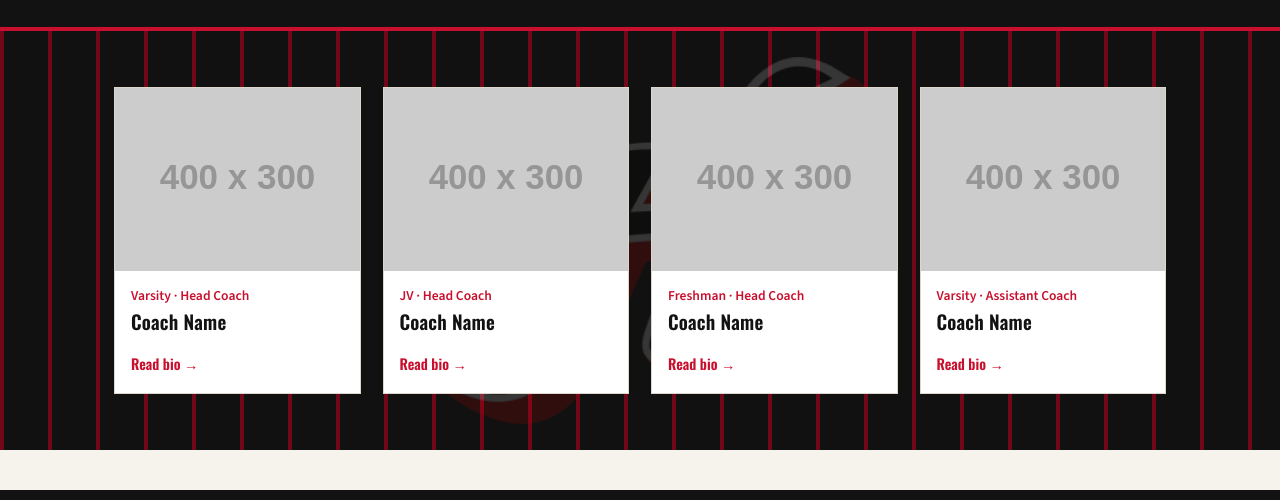
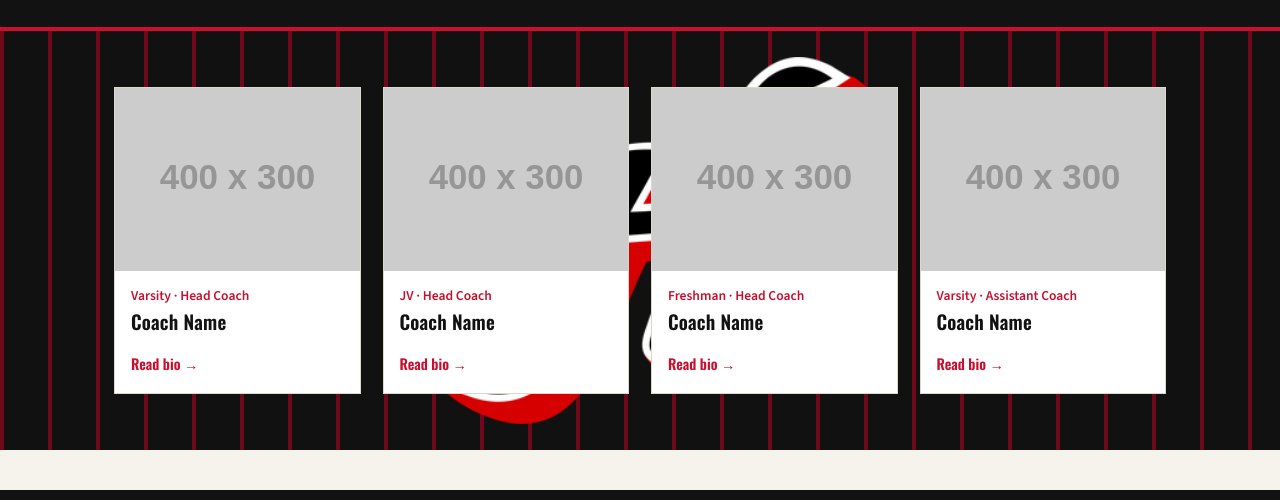
Before and after one commit to PopCalendar/HartHawks, a plain HTML site: page coaches.html in a window 1280 px wide. Shown: the part 198-698 px from the top of the page. Drawn offline with nearby package versions, Linux system fonts and the light colour scheme; no server answers; placeholder pictures from the web are drawn by us.

Commit message:
Add files via upload

```diff
--- a/coaches.html
+++ b/coaches.html
@@ -12,7 +12,7 @@
   }
   .coaches-hero-wrap .section {
     background-image:
-      url('assets/logo-watermark.png'),
+      url('assets/logo.png'),
       url('assets/pinstripe-tile.png');
     background-repeat: no-repeat, repeat;
     background-position: center center, 0 0;
```
